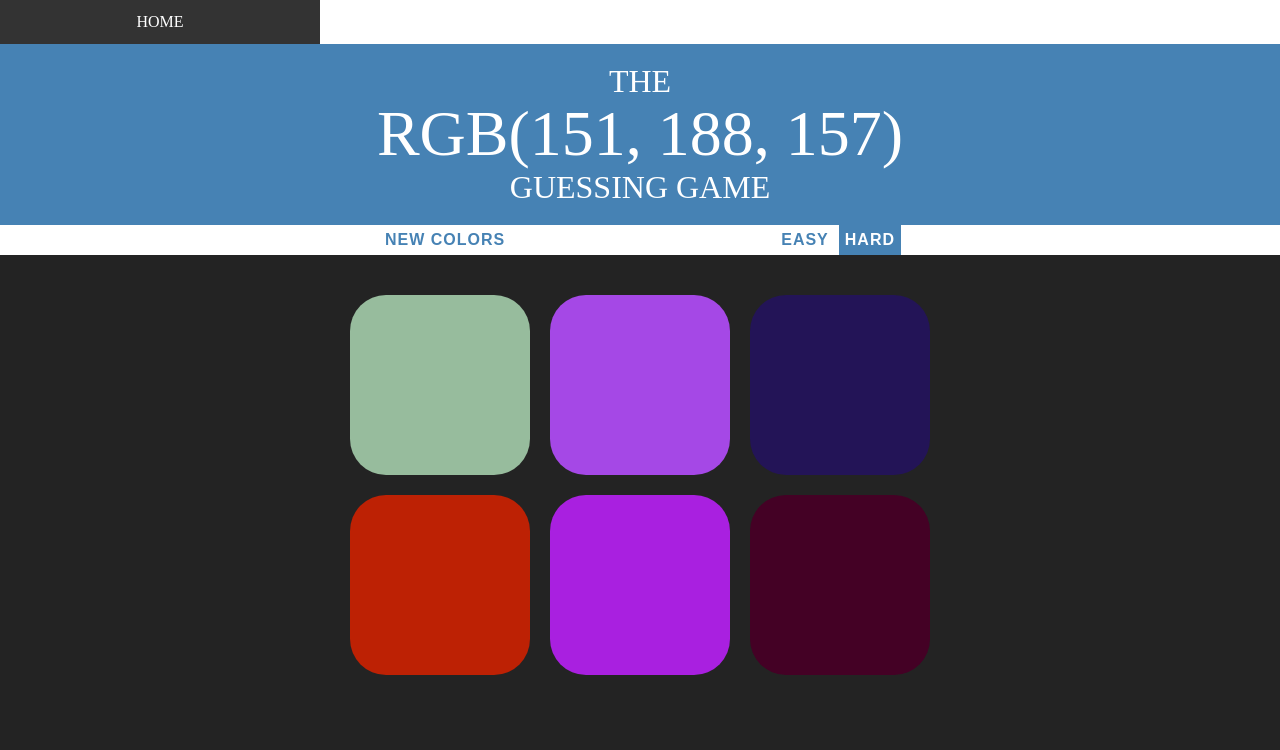
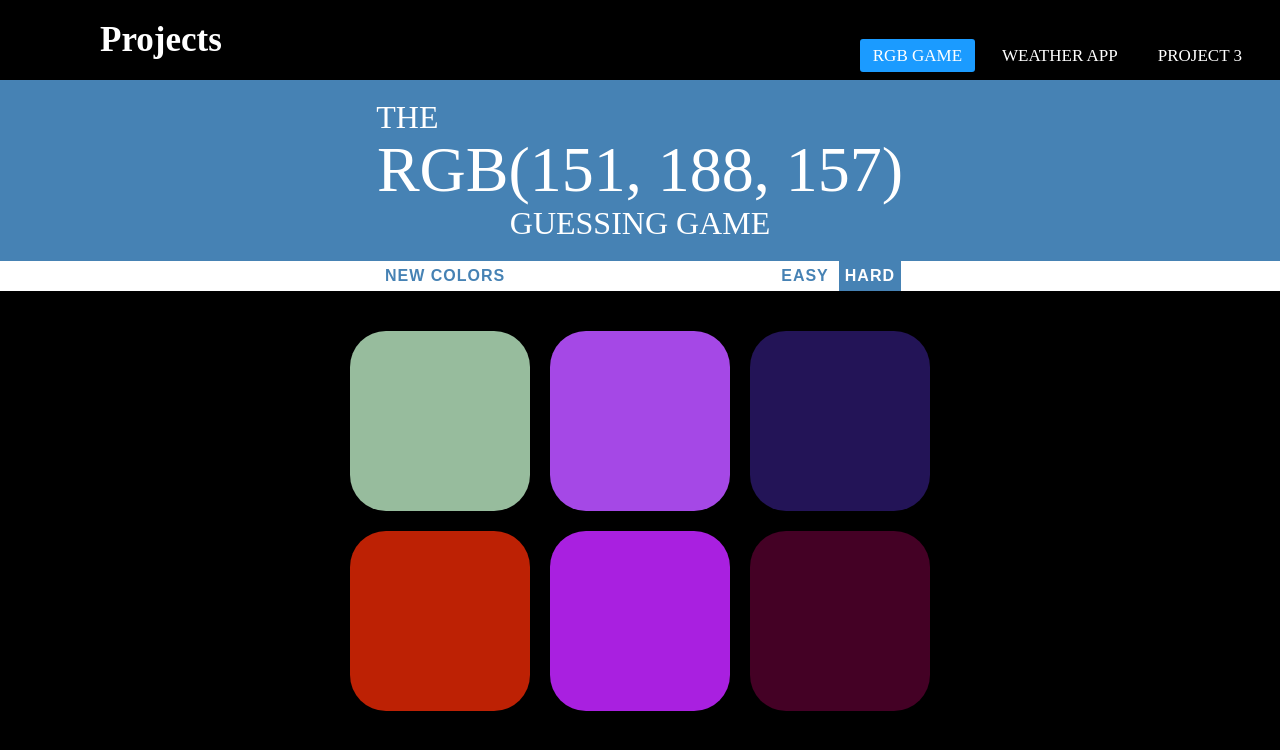
Before and after one commit to tavhaddock/Portfolio-Projects, a plain HTML site: page index.html in a window 1280 px wide. Drawn offline with Linux system fonts and the light colour scheme.

Commit message:
weather app created

```diff
--- a/css/colorgame.css
+++ b/css/colorgame.css
@@ -1,30 +1,48 @@
+
 body {
-  background-color: #232323;
+  background-color: #000;
   margin: 0;
   font-family: 'Montserrat', 'Avenir';
 }
 
 nav {
-    width: 100vw;
-    height: 44px;
-    background: #fff;
-    display: flex;
-    justify-content: center;
-    align-items: center;
-    a {
-        width: 25%;
-        height: 100%;
-        text-decoration: none;
-        color: white;
-        font-family: $fontFamily;
-        display: flex;
-        justify-content: center;
-        align-items: center;
-    }
-    a:hover {
-      background-color: #333;
-    }
-} // end nav
+  background: #000;
+  height: 80px;
+  width: 100%;
+}
+
+label.logo {
+  color: #fff;
+  font-size: 35px;
+  line-height: 80px;
+  padding: 0 100px;
+  font-weight: bold;
+}
+
+nav ul {
+  float: right;
+  margin-right: 20px;
+}
+
+nav ul li {
+  display: inline-block;
+  line-height: 80px;
+  margin: 0 5px;
+}
+
+nav ul li a {
+  color: #fff;
+  font-size: 17px;
+  padding: 7px 13px;
+  border-radius: 3px;
+  text-transform: uppercase;
+  text-decoration: none;
+}
+
+a.active,a:hover {
+  background: #1b9bff;
+  transition: .5s;
+}
 
 .mainTitle {
   color: #fff;
@@ -120,7 +138,7 @@ footer {
         font-family: $fontFamily;
         color: #fff;
     }
-} // end footer
+}
 
 .clearfix:after {
     content: "";
--- a/index.html
+++ b/index.html
@@ -2,21 +2,22 @@
 <html lang="en">
 <head>
   <meta charset="utf-8">
-  <meta name="description" content="RGB Guessing Game">
+  <meta name="viewport" content="width=device-width, initial-scale=1.0">
   <meta name="author" content="Tavian Haddock">
-  <meta name="viewport" content="width=device-width, initial-scale=1.0">
   <title>RGB Guessing Game</title>
   <link rel="stylesheet" type="text/css" href="css/colorGame.css">
+  <link rel="stylesheet" href="https://use.fontawesome.com/releases/v5.11.2/css/all.css" integrity="sha384-KA6wR/X5RY4zFAHpv/CnoG2UW1uogYfdnP67Uv7eULvTveboZJg0qUpmJZb5VqzN" crossorigin="anonymous">
 </head>
-
+<body>
   <nav>
-    <a href="index.html" class="active">HOME</a>
-    <a href="project-3.html">PROJECT 1</a>
-    <a href="#">PROJECT 2</a>
-    <a href="#">PROJECT 3</a>
+    <label class="logo">Projects</label>
+    <ul>
+      <li><a class="active" href="index.html">RGB Game</a></li>
+      <li><a href="weather.html">Weather App</a></li>
+      <li><a href="#">Project 3</a></li>
+    </ul>
   </nav>
 
-<body>
   <h1>The
   <br>
   <span id="colorDisplay">RGB</span>
@@ -39,6 +40,14 @@ Guessing Game</h1>
     <div class="square"></div>
   </div>
 
-  <script type="text/javascript" src="js/colorGame.js"></script>
+  <script type="text/javascript" src="js/colorGame.js">
+    $(document).ready(function(){
+      $('.menu-toggle').click(function(){
+        $('.menu-toggle').toggleClass('active')
+        $('nav').toggleClass('active')
+
+      })
+    })
+  </script>
 </body>
 </html>
--- a/js/colorGame.js
+++ b/js/colorGame.js
@@ -70,7 +70,7 @@ for (var i = 0; i < squares.length; i++){
       changeColors(clickedColor);
       h1.style.backgroundColor = clickedColor;
     } else {
-      this.style.backgroundColor = "#232323";
+      this.style.backgroundColor = "#000";
       messageDisplay.textContent = "Try Again"
     }
   });
```
Also changed, not shown: weather.html (+12 -2 lines), css/weather.css (renamed from css/style.css). Lines whose indentation alone changed are shown as unchanged.
